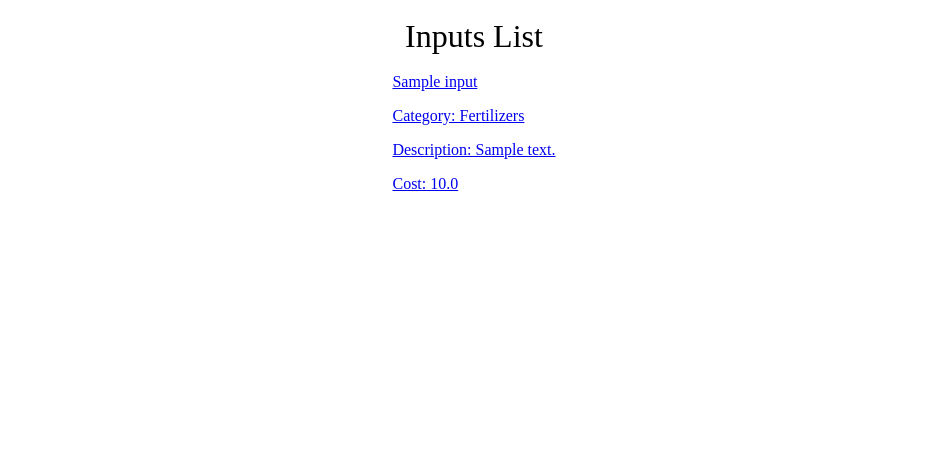
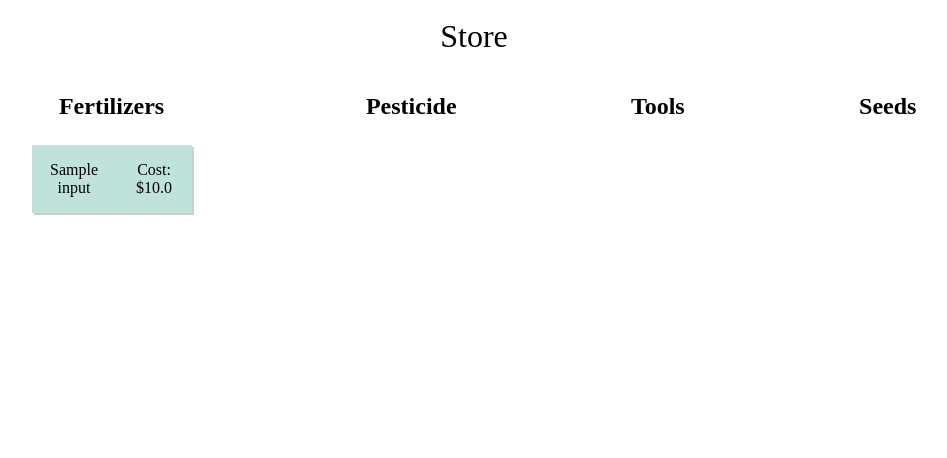
Before and after one commit to YaroslavSnigur/Garden-Smart, a Django app: page /inputs/ in a window 1280 px wide. Shown: the part 138-596 px from the top of the page, without its empty margins (166-1113 px from the left). Run offline with Django 4.2, Linux system fonts and the light colour scheme; tables that the repository leaves empty hold one stand-in row (values such as "Sample post").

Commit message:
styling for store list

```diff
--- a/gardensmart/main_app/static/css/style.css
+++ b/gardensmart/main_app/static/css/style.css
@@ -257,3 +257,41 @@ input[type=number] {
 input[type=submit]:hover {
   background-color: rgba(171, 115, 6, 1);
 }
+
+/*===========STYLING FOR STORE ============*/
+
+.store-container {
+  width: 70%;
+  display: flex;
+  flex-direction: row;
+  justify-content: space-between;
+}
+
+.input-container {
+  text-align: center;
+  display: flex;
+  flex-direction: column;
+}
+
+.data-input-container {
+  display: flex;
+  flex-direction: row;
+}
+
+.data-input-container a {
+  text-align: center;
+  display: flex;
+  flex-direction: row;
+  text-decoration: none;
+  background-color: #BFE2DA;
+  width: 150px;
+  justify-content: space-between;
+  padding: 0 5px;
+  margin: 5px 0;
+  color: black;
+  box-shadow: 2px 2px rgb(205, 205, 208)
+}
+
+.cost-data-input-container {
+  margin-left: 10px;
+}
--- a/gardensmart/main_app/templates/main_app/input_list.html
+++ b/gardensmart/main_app/templates/main_app/input_list.html
@@ -1,19 +1,67 @@
 {% extends 'base.html' %}
 {% block content %}
 
-<h1>Inputs List</h1>
+<h1>Store</h1>
+<div class="store-container">
 
+<div class="input-container">
+  <h2>Fertilizers</h2>
 {% for input in input_list %}
+  {% if input.category == "Fertilizers" %}
+  <div class="data-input-container">
   <a href="{% url 'inputs_detail' input.id %}">
-    <div>
-        <div>
-            <span >{{ input.name }}</span>
-            <p>Category: {{ input.category }}</p>
-            <p>Description: {{ input.description }}</p>
-            <p>Cost: {{ input.cost }}</p>
-        </div>
+           <div> <p>{{ input.name }}</p></div>
+           <div class="cost-data-input-container"><p>Cost: ${{ input.cost }}</p></div>
+  </a>
+</div>
+  {% endif %}
+{% endfor %}
+</div>
+<div class="input-container">
+<h2>Pesticide</h2>
+{% for input in input_list %}
+  {% if input.category == "Pesticide" %}
+  <div class="data-input-container">
+  <a href="{% url 'inputs_detail' input.id %}">
+           <div > <p>{{ input.name }}</p></div>
+           <div class="cost-data-input-container"><p>Cost: ${{ input.cost }}</p></div>
+  </a>
+</div>
+  {% endif %}
+{% endfor %}
+</div>
+<div class="input-container">
+  <h2>Tools</h2>
+  {% for input in input_list %}
+    {% if input.category == "Tools" %}
+    <div class="data-input-container">
+    <a href="{% url 'inputs_detail' input.id %}">
+             <div> <p>{{ input.name }}</p></div>
+             <div class="cost-data-input-container"><p>Cost: ${{ input.cost }}</p></div>
+    </a>
+  </div>
+    {% endif %}
+  {% endfor %}
+  </div>
+  <div class="input-container">
+    <h2>Seeds</h2>
+
+    {% for input in input_list %}
+      {% if input.category == "Seeds" %}
+      <div class="data-input-container">
+      <a href="{% url 'inputs_detail' input.id %}">
+               <div> <p>{{ input.name }}</p></div>
+               <div class="cost-data-input-container"><p>Cost: ${{ input.cost }}</p></div>
+      </a>
     </div>
-  </a>
-{% endfor %}
+      {% endif %}
+    {% endfor %}
+  </div>
+    </div>
+
+<div class="basket-container">
+
+</div>
+
 
 {% endblock %}
```
